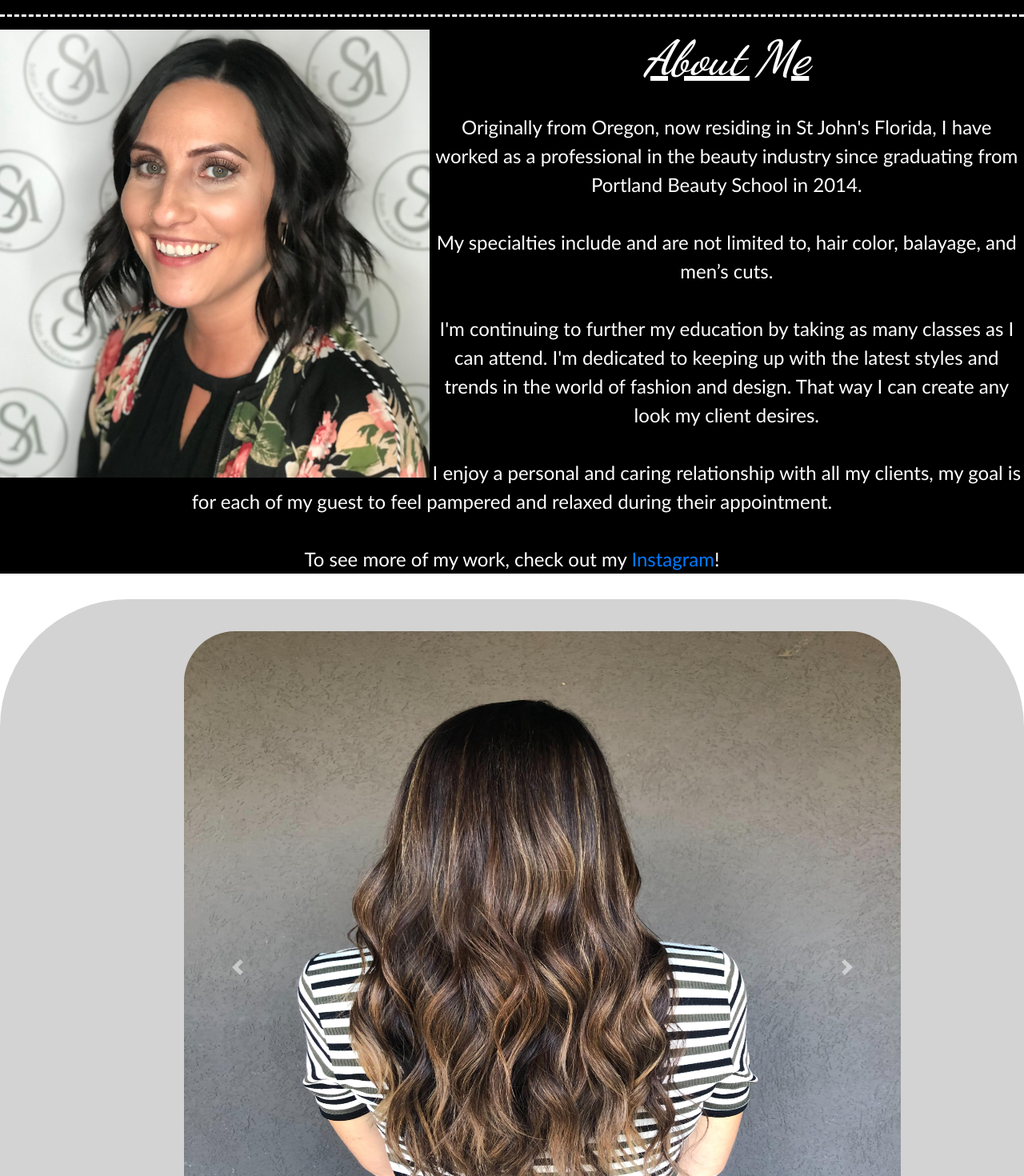
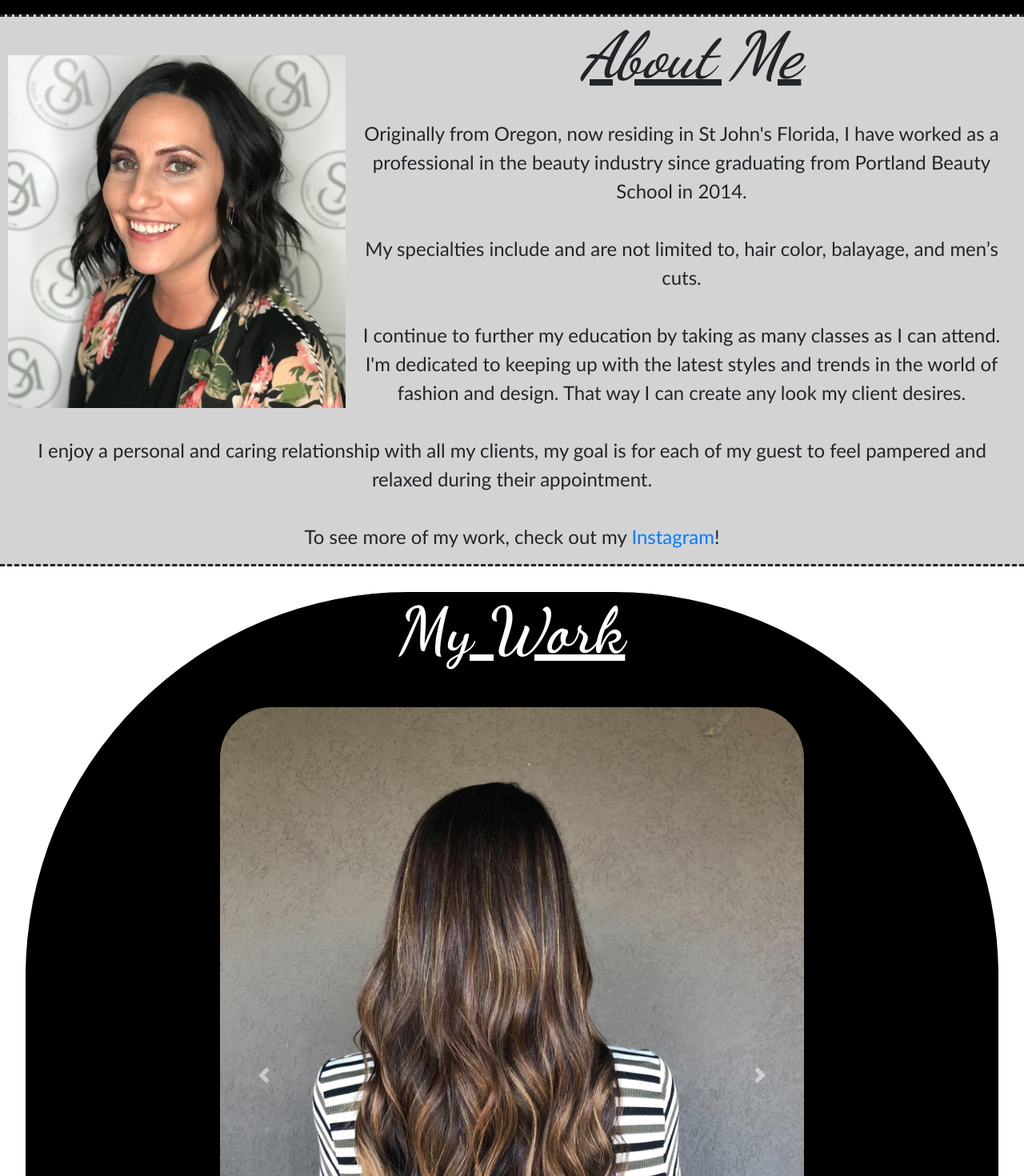
Before and after one commit to popemray00/Aleesa, a React (Create React App) app: page / in a window 1280 px wide. Shown: the part 1330-2800 px from the top of the page at 80% size. Built offline with nearby package versions, Linux system fonts and the light colour scheme.

Commit message:
css styling complete

```diff
--- a/src/Carousel.css
+++ b/src/Carousel.css
@@ -2,15 +2,15 @@
 @media only screen and (min-width: 768px) {
 
 .carousel {
-    width: 70%;
+    width: 60%;
     height: 100%;
     padding-top: 40px;
-    margin-left: 230px;
+    margin-left: 20%;
     margin-bottom: 2em;
   }
 
   .carousel img {
-    height: 55em;
+    height: 60em;
     border-radius: 4em;
   }
 
@@ -22,7 +22,7 @@
         width: 70%;
         height: 100%;
         padding-top: 40px;
-        margin-left: 4.5em;
+        margin-left: 15%;
         margin-bottom: 2em;
         text-align: center;
       }
--- a/src/Home.css
+++ b/src/Home.css
@@ -72,48 +72,62 @@
     background: black;
     color: white;
     text-align: center;
+    display: inline-block;
   }
 
   .quote h2 {
     font-size: 100px;
     font-family: "Dancing Script", cursive;
     text-align: center;
-    padding-top: 100px;
-    padding-bottom: 100px;
+    padding-top: 1em;
+    padding-bottom: 1em;
   }
 
   .mainbody {
-    padding-top: 1em;
+    width: 100%;
+    height: 100%;
     text-align: center;
-    border-top-style: dashed;
+    border-style: dashed hidden dashed hidden;
+    background-color: lightgray;
   }
 
   .mainbody h1 {
-    font-size: 60px;
+    font-size: 5em;
     font-family: "Dancing Script", cursive;
     text-align: center;
     font-style: italic;
     font: bolder;
     text-decoration: underline;
+    text-shadow: black;
   }
 
   .mainbody p {
-    font-size: 24px;
+    font-size: 1.5em;
+    padding: 0 1em 0 1em;
     text-align: center;
-    font-family:'Gill Sans', 'Gill Sans MT', Calibri, 'Trebuchet MS', sans-serif
+    font-family:'Gill Sans', 'Gill Sans MT', Calibri, 'Trebuchet MS', sans-serif;
   }
 
   .mainimg {
-    height: 35em;
+    padding: 3em 1em 2.1em .6em;
+    width: 35%;
     float: left;
   }
 
   .work {
-    margin-top: 2em;
     text-align: center;
-    border-radius: 10em;
-    padding-bottom: 3em;
-    background-color: lightgray;
+    border-radius: 30em;
+    background-color: black;
+    margin: 2em 2em 2em 2em;
+  }
+
+  .work h1 {
+    font-size: 5em;
+    font-family: "Dancing Script", cursive;
+    text-align: center;
+    font: bolder;
+    text-decoration: underline;
+    color: white;
   }
 
 
@@ -121,6 +135,7 @@
     color: white;
     background-color:black;
     border-radius: 2em;
+    margin-bottom: 2em;
   }
 
   .Instagram:hover {
@@ -132,11 +147,11 @@
   .footer {
     color: white;
     background-color: black;
-    margin-top: 2em;
+    font-family: "Dancing Script", cursive;
   }
 
   .footer h1 {
-    font-size: 4em;
+    font-size: 5em;
   }
 
   .footer li {
@@ -150,7 +165,7 @@
 @import url('https://fonts.googleapis.com/css2?family=Dancing+Script:wght@600&display=swap');
 
 .styles {
-  font-family: sans-serif;
+  width: fit-content;
 }
 
 .parallax {
@@ -205,10 +220,11 @@
   border-top: 3px;
   border-color: white;
   border-style: solid hidden solid hidden;
+  display: inline-block;
 }
 
-.quote h1 {
-  font-size: 100px;
+.quote h2 {
+  font-size: 3em;
   font-family: "Dancing script", cursive;
   text-align: center;
   padding-top: 100px;
@@ -220,11 +236,22 @@
   border-bottom: black;
   border-style: hidden hidden dashed hidden;
   border-width: 10px;
+  background-color: lightgray;
+}
+
+.mainbody h1 {
+  font-size: 5em;
+  font-family: "Dancing Script", cursive;
+  text-align: center;
+  font-style: italic;
+  font: bolder;
+  text-decoration: underline;
 }
 
 .mainbody p {
   font-size: 20px;
   padding: 0px 20px 0px 20px;
+  font-family:'Gill Sans', 'Gill Sans MT', Calibri, 'Trebuchet MS', sans-serif;
 }
 
 .mainimg {
@@ -235,13 +262,18 @@
 
 .work {
   text-align: center;
-  border-radius: 10em;
-  padding-bottom: 3em;
-  background-color: lightgray;
+  border-radius: 5em;
+  background-color: black;
+  margin: 2em 0 2em 0;
 }
 
-.arrow {
-  color: blue;
+.work h1 {
+  font-size: 3em;
+  font-family: "Dancing Script", cursive;
+  text-align: center;
+  font: bolder;
+  text-decoration: underline;
+  color: white;
 }
 
 .Instagram{
@@ -259,6 +291,7 @@
 .footer {
   color: white;
   background-color: black;
+  font-family: "Dancing Script", cursive;
 }
 
 .footer h1 {
@@ -266,6 +299,6 @@
 }
 
 .footer li {
-  font-size: 2em;
+  font-size: 1.5em;
 }
 }
--- a/src/Home.js
+++ b/src/Home.js
@@ -17,18 +17,22 @@ class Home extends React.Component {
 
           <div className="quote">
             <h2>"Life is better when you have a good hairstylist"</h2>
+          </div>
+
           <div className="mainbody">
             <img src="/wifey5.jpg" alt="pic of me" className="mainimg"></img>
               <h1>About Me</h1><br></br>
                 <p>Originally from Oregon, now residing in St John's Florida, I have worked as a professional in the beauty industry since graduating from Portland Beauty School in 2014.<br></br><br></br> My specialties include and are not limited to, hair color, balayage, and men’s cuts.<br></br><br></br>
-            I'm continuing to further my education by taking as many classes as I can attend. I'm dedicated to keeping up with the latest styles and trends in the world of fashion and design. That way I can create any look my client desires.<br></br><br></br>
+                  I continue to further my education by taking as many classes as I can attend. I'm dedicated to keeping up with the latest styles and trends in the world of fashion and design. That way I can create any look my client desires.<br></br><br></br>
                   I enjoy a personal and caring relationship with all my clients, my goal is for each of my guest to feel pampered and relaxed during their appointment.<br></br><br></br>
                   To see more of my work, check out my <a href="https://www.instagram.com/hair_by_aleesa/" target="blank">Instagram</a>!
                 </p>
           </div>
-          </div>
+
+
 
           <div className="work">
+            <h1>My Work</h1>
           <Carouselslide />
             <a href="https://www.instagram.com/hair_by_aleesa/" target="blank"><FaInstagram size="10em" className="Instagram" /></a>
           </div>
```
Lines whose indentation alone changed are shown as unchanged.
